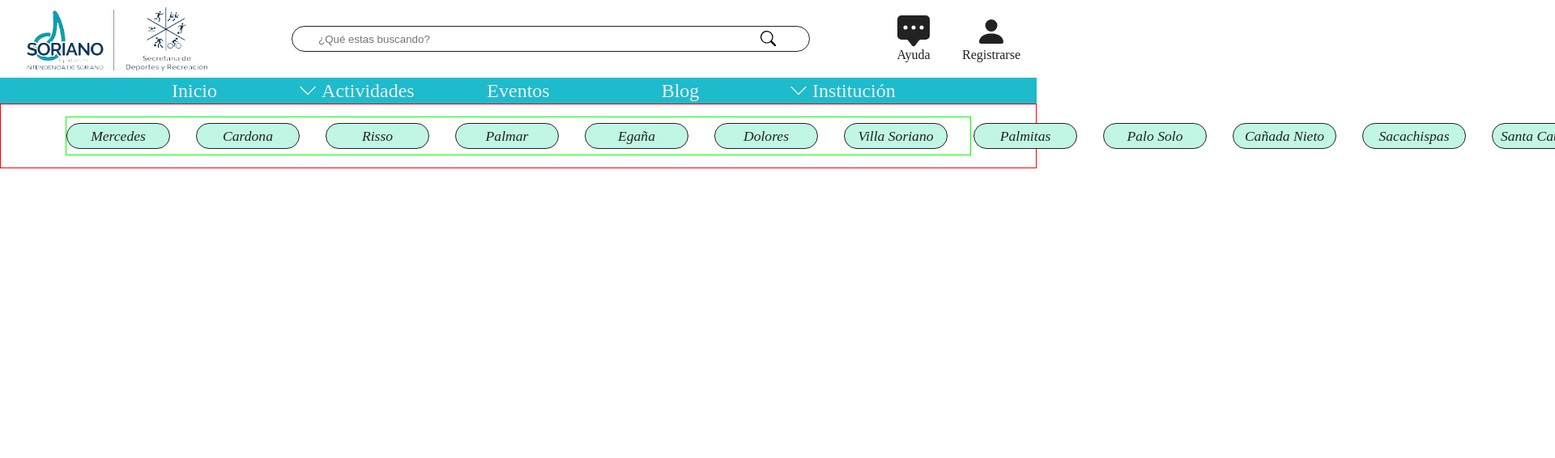
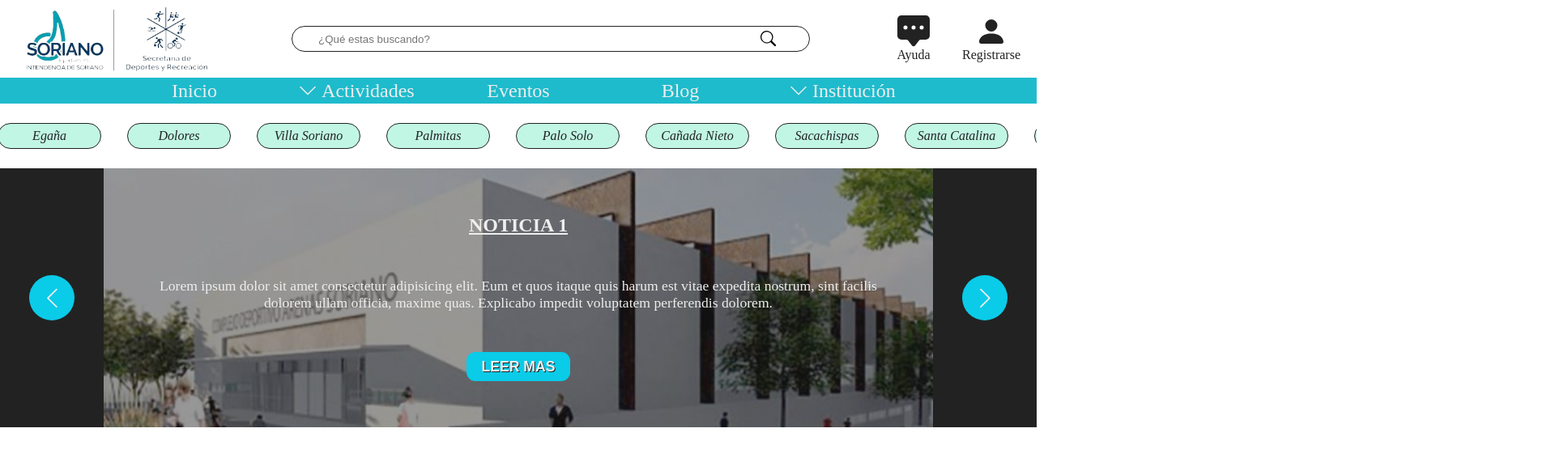
Before and after one commit to sorianosports23/sorianosports, a React (Create React App) app: page / in a window 1280 px wide. Shown: the top 566 px of the page at 81% size, 1920 px wide, since content can reach past the window. Built offline with nearby package versions, Linux system fonts and the light colour scheme.

Commit message:
carrousel :]

```diff
--- a/src/assets/css/index/citycarrousel.module.css
+++ b/src/assets/css/index/citycarrousel.module.css
@@ -3,6 +3,10 @@
   align-items: center;
   height: 100%;
   width: max-content;
+  animation-name: moveCarrousel;
+  animation-duration: 60s;
+  animation-timing-function: linear;
+  animation-iteration-count: infinite;
 }
 
 .carrousel > a {
@@ -14,11 +18,14 @@
   border-radius: 1rem;
   display: grid;
   place-content: center;
-  font-size: 1.1em;
+  font-size: 1em;
   font-style: italic;
   background-color: #c1f6e4;
   margin-right: 2rem;
   transition: background .3s, transform .3s, font-weight .3s;
+  text-align: center;
+  line-height: 1rem;
+  padding: .5rem .5rem;
 }
 
 .carrousel > a:last-of-type {
@@ -30,3 +37,17 @@
   font-weight: bold;
   transform: scale(1.2);
 }
+
+@keyframes moveCarrousel {
+  0% {
+    transform: translateX(0);
+  }
+
+  50% {
+    transform: translateX(-100%);
+  }
+
+  100% {
+    transform: translateX(0);
+  }
+}
--- a/src/assets/css/index/index.module.css
+++ b/src/assets/css/index/index.module.css
@@ -4,16 +4,19 @@
 }
 
 .city-carrousel {
-  border: 1px solid #f00;
   width: 100%;
   height: 5rem;
-  padding: 0 5rem;
   display: flex;
   align-items: center;
 }
 
 .city-carrousel > nav {
-  border: 1px solid #0f0;
   width: 100%;
   height: 3rem;
+  overflow: hidden;
 }
+
+.news {
+  width: 100%;
+  height: 20rem;
+}
--- /dev/null
+++ b/src/assets/css/index/newscarrousel.module.css
@@ -0,0 +1,108 @@
+.carrousel {
+  width: 100%;
+  height: 100%;
+  display: flex;
+  flex-direction: row;
+  overflow: hidden;
+  background-size: cover;
+  background-repeat: no-repeat;
+  background-position-x: center;
+  background-position-y: center;
+  position: relative;
+}
+
+.carrousel::before {
+  content: "";
+  width: 100%;
+  height: 100%;
+  position: absolute;
+  top: 0;
+  left: 0;
+  background-color: #2227;
+}
+
+.arrow-left, .arrow-right {
+  width: 10%;
+  height: 100%;
+  display: grid;
+  place-content: center;
+  z-index: 10;
+  background-color: #222;
+}
+
+.arrow-left > button, .arrow-right > button {
+  width: 3.5rem;
+  height: 3.5rem;
+  border-radius: 100%;
+  border: none;
+  background-color: #0acbe8;
+  display: grid;
+  place-content: center;
+  font-size: 1.8em;
+  color: #eee;
+  transition: border .1s, background .3s, color .3s, transform .3s;
+}
+
+.arrow-left > button:hover, .arrow-right > button:hover {
+  background: none;
+  border: 2px solid #0acbe8;
+  color: #222;
+  transform: scale(1.1);
+  font-size: 2em;
+}
+
+.news {
+  flex: 1;
+  display: flex;
+  flex-direction: column;
+  flex-wrap: wrap;
+  justify-content: center;
+  color: #eee;
+  z-index: 5;
+}
+
+.news > div {
+  width: 100%;
+  height: 80%;
+  display: flex;
+  justify-content: center;
+  align-items: center;
+  flex-wrap: wrap;
+}
+
+.news > div h2 {
+  width: 100%;
+  text-align: center;
+  text-decoration: underline;
+  text-transform: uppercase;
+}
+
+.news > div p {
+  width: 100%;
+  display: grid;
+  place-content: center;
+  text-align: center;
+  padding: 0 3rem;
+  font-size: 1.1em;
+}
+
+.news > div button {
+  width: 8rem;
+  height: 2.2rem;
+  border: none;
+  border-radius: .7rem;
+  background-color: #0acbe8;
+  color: #eee;
+  text-transform: uppercase;
+  font-size: 1.1em;
+  font-weight: bold;
+  text-shadow: 1px 1px #222;
+  transition: border .1s, background .3s, color .3s, transform .3s;
+}
+
+.news > div button:hover {
+  border: 2px solid #0acbe8;
+  background: none;
+  color: #222;
+  transform: scale(1.1);
+}
--- /dev/null
+++ b/src/components/index/CompNewsCarrousel.tsx
@@ -0,0 +1,121 @@
+import { useState, useRef, useEffect, MutableRefObject } from "react"
+import { BsChevronLeft, BsChevronRight } from "react-icons/bs"
+import styles from "../../assets/css/index/newscarrousel.module.css"
+
+const CompNewsCarrousel = () => {
+
+  const carrousel = useRef<HTMLDivElement>(null) as MutableRefObject<HTMLDivElement>
+  const news = useRef<HTMLDivElement>(null) as MutableRefObject<HTMLDivElement>
+  const [actualSlide, setActualSlide] = useState(1)
+  const [newsTransition, setNewsTransition] = useState(true)
+  const [numberOfSlides, setNumberOfSlides] = useState(0)
+  const [onTransition, setOnTransition] = useState(false)
+
+  useEffect(() => {
+    carrousel.current.style.backgroundImage = `url(${process.env.PUBLIC_URL}/assets/img/news/n1.jpg)`
+  }, [])
+
+  const handleTransitionEnd = () => {
+    console.log("end")
+    setOnTransition(false)
+  }
+
+  useEffect(() => {
+    if (!newsTransition) {
+      setNewsTransition(true)
+      setOnTransition(false)
+    }
+  }, [actualSlide, newsTransition, onTransition])
+
+  const handleChangeSlide = (page: "prev" | "next") => {
+    if (page === "next") {
+      setOnTransition(true)
+      setActualSlide(prev => {
+        if (prev === numberOfSlides-1) {
+          setNewsTransition(false)
+          return 1
+        }
+        return prev+1
+      })
+    } else if (page === "prev") {
+      setOnTransition(true)
+      setActualSlide(prev => {
+        if (prev === 0) {
+          setNewsTransition(false)
+          return numberOfSlides-2
+        }
+
+        return prev-1
+      })
+    }
+  }
+
+  useEffect(() => {
+    const firstChild = news.current.firstChild as HTMLDivElement
+    const lastChild = news.current.lastChild as HTMLDivElement
+    console.log(firstChild)
+    console.log(lastChild)
+    const clonLastChild = document.createElement("div")
+    clonLastChild.innerHTML = lastChild.innerHTML
+    news.current.insertBefore(clonLastChild, firstChild)
+    const clonFirstChild = document.createElement("div")
+    clonFirstChild.innerHTML = firstChild.innerHTML
+    news.current.appendChild(clonFirstChild)
+
+    setNumberOfSlides(news.current.children.length)
+    const currentNews = news.current
+
+    return () => {
+      currentNews.removeChild(clonFirstChild)
+      currentNews.removeChild(clonLastChild)
+    }
+  }, [])
+
+  return (
+    <div className={styles.carrousel} ref={carrousel}>
+      <div className={styles["arrow-left"]}>
+        <button onClick={() => handleChangeSlide("prev")} disabled={onTransition}>
+          <BsChevronLeft/>
+        </button>
+      </div>
+      <div
+        className={styles.news}
+        ref={news}
+        style={{
+          transform: `translateX(-${100 * actualSlide}%)`,
+          transition: newsTransition ? "transform .3s" : "unset"
+        }}
+        onTransitionEnd={handleTransitionEnd}
+      >
+        <div>
+          <h2>Noticia 1</h2>
+          <p>
+            Lorem ipsum dolor sit amet consectetur adipisicing elit. Eum et quos itaque quis harum est vitae expedita nostrum, sint facilis dolorem ullam officia, maxime quas. Explicabo impedit voluptatem perferendis dolorem.
+          </p>
+          <button>Leer mas</button>
+        </div>
+        <div>
+          <h2>Noticia 2</h2>
+          <p>
+            Lorem ipsum, dolor sit amet consectetur adipisicing elit. Doloremque incidunt aut corrupti quibusdam quam eveniet enim culpa, ratione, cumque soluta voluptatum perspiciatis minima nesciunt corporis fugit consectetur ad rerum iure.
+          </p>
+          <button>Leer mas</button>
+        </div>
+        <div>
+          <h2>Noticia 3</h2>
+          <p>
+            Lorem ipsum, dolor sit amet consectetur adipisicing elit. Amet tenetur laudantium voluptas ex quae sunt, dolore temporibus unde rerum! Sequi qui nobis voluptatibus deserunt, quidem corrupti molestias deleniti sapiente nulla!
+          </p>
+          <button>Leer mas</button>
+        </div>
+      </div>
+      <div className={styles["arrow-right"]}>
+        <button onClick={() => handleChangeSlide("next")} disabled={onTransition}>
+          <BsChevronRight/>
+        </button>
+      </div>
+    </div>
+  )
+}
+
+export default CompNewsCarrousel
--- a/src/pages/user/PageIndex.tsx
+++ b/src/pages/user/PageIndex.tsx
@@ -1,6 +1,7 @@
 import CompHeader from "../../components/templates/CompHeader"
 import styles from "../../assets/css/index/index.module.css"
 import CompCityCarrousel from "../../components/index/CompCityCarrousel"
+import CompNewsCarrousel from "../../components/index/CompNewsCarrousel"
 
 const PageIndex = () => {
   return (
@@ -15,7 +16,7 @@ const PageIndex = () => {
       </div>
 
       <div className={styles.news}>
-
+        <CompNewsCarrousel/>
       </div>
 
       <div className={`${styles.sport} ${styles.ground}`}>
```
Also changed, not shown: public/assets/img/news/n1.jpg (added).
